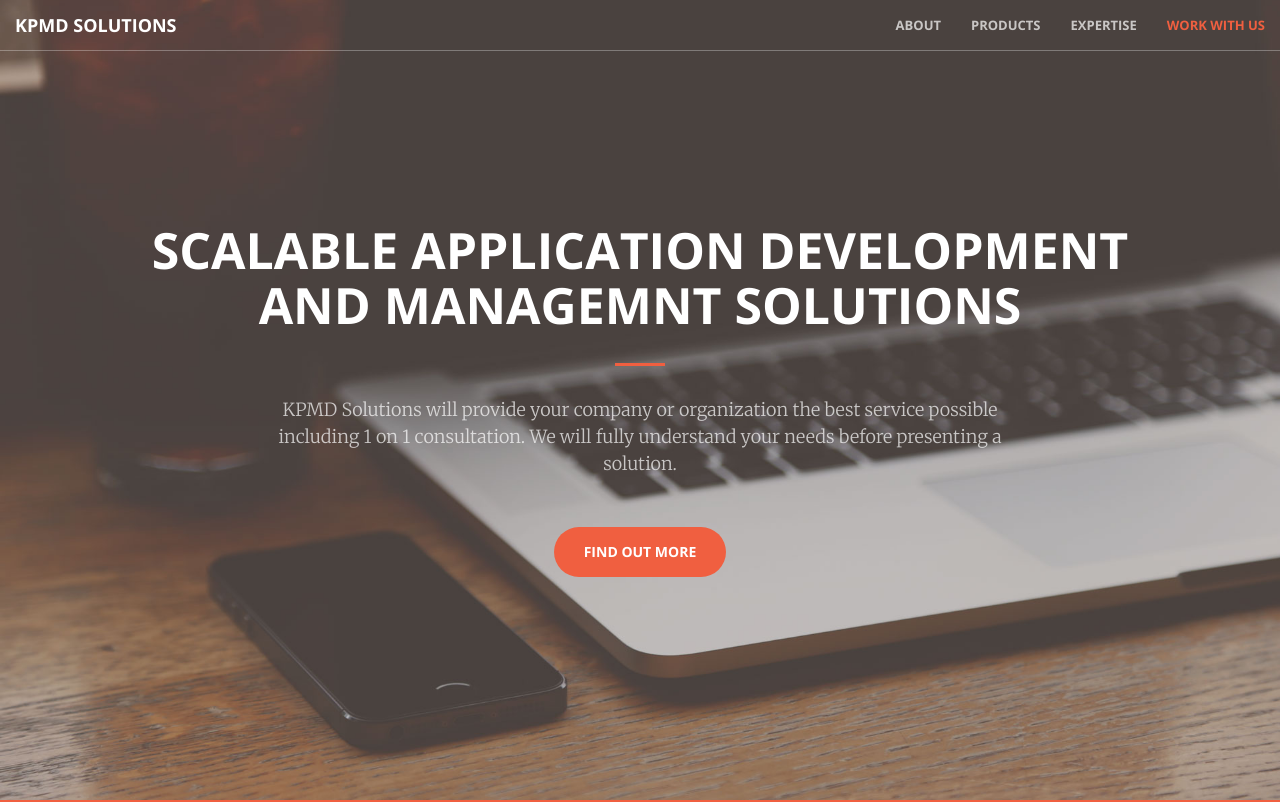
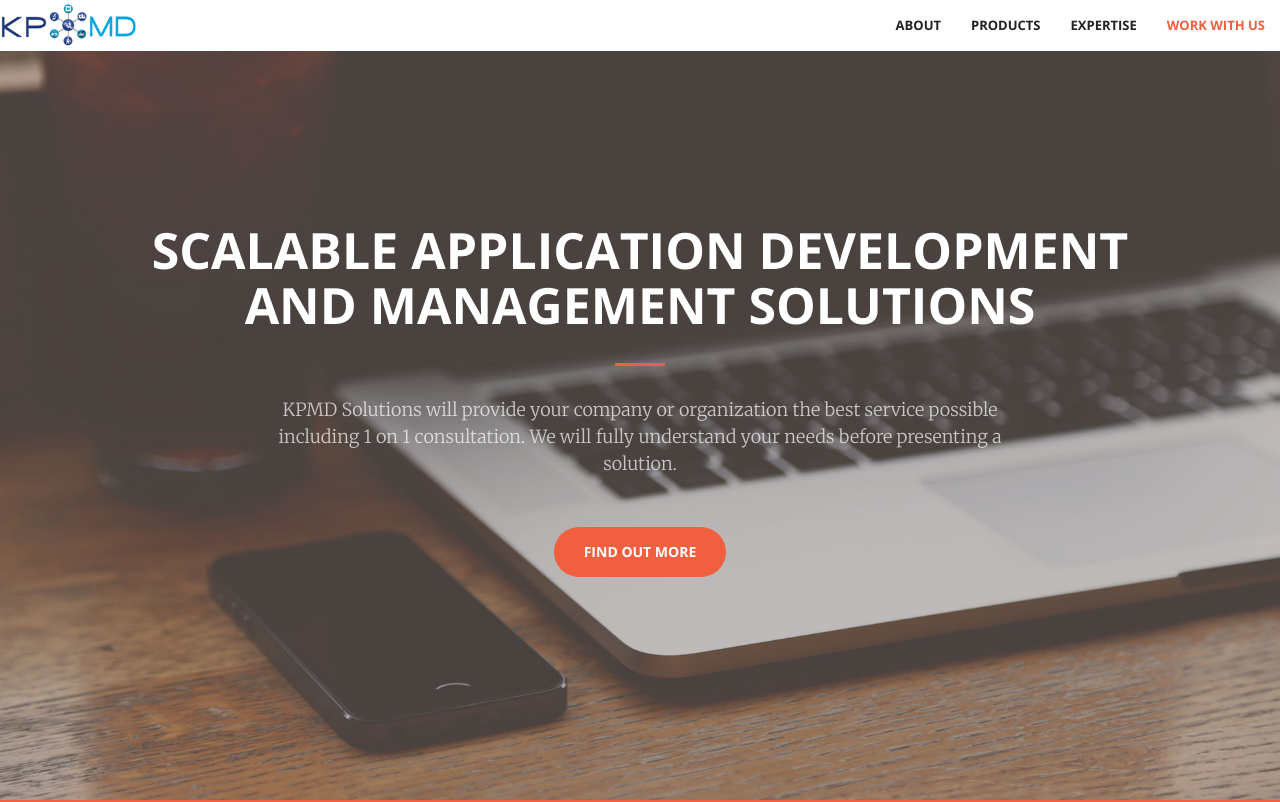
Before and after one commit to swati-jain-contributor/kpmdsolutions, a website: page index.html in a window 1280 px wide. Shown: the top 802 px of the page. Drawn offline with nearby package versions, Linux system fonts and the light colour scheme.

Commit message:
first commit

```diff
--- a/css/creative.css
+++ b/css/creative.css
@@ -158,6 +158,12 @@
   background-image: url('../img/header.jpg');
   text-align: center;
   color: white;
+}
+.logo{
+  background-image: url('../img/kp_logo.png');
+  background-size: cover;
+  width: 300px;
+  height: 100px;
 }
 header .header-content {
   position: relative;
--- a/index.html
+++ b/index.html
@@ -33,7 +33,25 @@
         <script src="https://oss.maxcdn.com/libs/html5shiv/3.7.0/html5shiv.js"></script>
         <script src="https://oss.maxcdn.com/libs/respond.js/1.4.2/respond.min.js"></script>
     <![endif]-->
+<style>
+.logo{
+    background-image: url(img/kp_logo.png);
+    background-size: cover;
+    width: 137px;
+    height: 50px;
+    position: fixed;
+    top: 0;
+    left: 0;
+}
+.navbar-default {
+    background-color: #fff !important;
+}
 
+
+.navbar-default .nav>li>a, .navbar-default .nav>li>a:focus{
+    color: #222;
+}
+</style>
 </head>
 
 <body id="page-top">
@@ -45,7 +63,7 @@
                 <button type="button" class="navbar-toggle collapsed" data-toggle="collapse" data-target="#bs-example-navbar-collapse-1">
                     <span class="sr-only">Toggle navigation</span> Menu <i class="fa fa-bars"></i>
                 </button>
-                <a class="navbar-brand page-scroll" href="#page-top">KPMD Solutions</a>
+                <a class="navbar-brand page-scroll" href="#page-top"><div class="logo"></div></a>
             </div>
 
             <!-- Collect the nav links, forms,  and other content for toggling -->
@@ -79,7 +97,7 @@
     <header>
         <div class="header-content">
             <div class="header-content-inner">
-                <h1 id="homeHeading">Scalable application development and managemnt solutions</h1>
+                <h1 id="homeHeading">Scalable application development and management solutions</h1>
                 <hr>
                 <p>KPMD Solutions will provide your company or organization the best service possible including 1 on 1 consultation. We will fully understand your needs before presenting a solution.</p>
                 <a href="#about" class="btn btn-primary btn-xl page-scroll">Find Out More</a>
```
Also changed, not shown: img/kp_logo.png (added), 1 other file.
